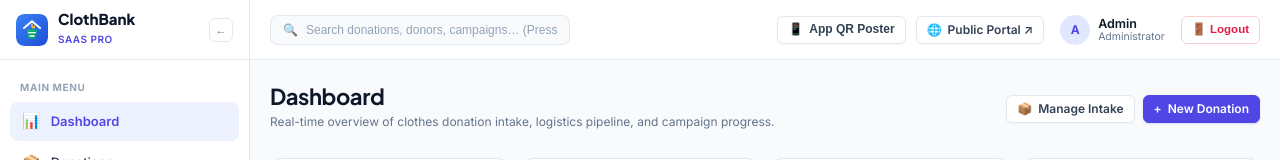
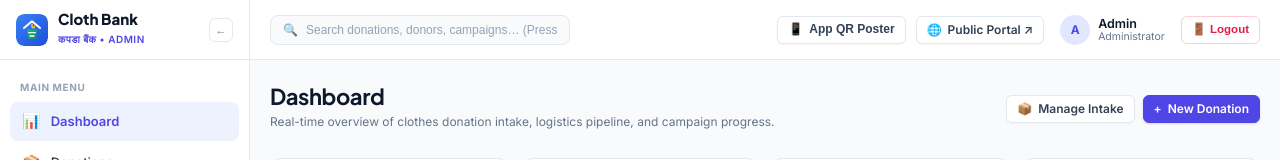
Before and after one commit to Juniorjel/cloth-bank, a Vue app in the folder frontend/: page /admin/dashboard in a window 1280 px wide. Shown: the top 160 px of the page. Built offline with nearby package versions, Linux system fonts and the light colour scheme; no server answers; the HTML template or start-up script is replaced by a standard one.

Commit message:
feat(ui): update app name to bilingual Cloth Bank (कपडा बैंक) and embed logo across all views

```diff
--- a/frontend/public/index.html
+++ b/frontend/public/index.html
@@ -3,7 +3,7 @@
   <head>
     <meta charset="utf-8" />
     <meta name="viewport" content="width=device-width, initial-scale=1.0" />
-    <title>Cloth Bank — Clothing Donation & Campaign Management</title>
+    <title>Cloth Bank (कपडा बैंक) — Clothing Donation & Disaster Relief</title>
     <link rel="icon" href="<%= BASE_URL %>logo.svg" />
 
     <!-- Google Fonts: Inter & Plus Jakarta Sans (Modern Clean SaaS) -->
--- a/frontend/src/layouts/AdminLayout.vue
+++ b/frontend/src/layouts/AdminLayout.vue
@@ -20,8 +20,8 @@
         <router-link to="/admin/dashboard" class="brand-badge-box">
           <img src="/logo.svg" alt="Cloth Bank Logo" class="brand-logo-img" />
           <div class="brand-info" v-if="!desktopSidebarCollapsed || mobileSidebarOpen">
-            <span class="brand-name">ClothBank</span>
-            <span class="brand-plan">SaaS Pro</span>
+            <span class="brand-name">Cloth Bank</span>
+            <span class="brand-plan">कपडा बैंक • Admin</span>
           </div>
         </router-link>
 
--- a/frontend/src/layouts/AgentLayout.vue
+++ b/frontend/src/layouts/AgentLayout.vue
@@ -5,7 +5,7 @@
         <img src="/logo.svg" alt="Cloth Bank Logo" class="brand-logo-wrap" />
         <div>
           <span class="brand-name">Cloth Bank</span>
-          <span class="brand-role-badge">Field Logistics</span>
+          <span class="brand-role-badge">कपडा बैंक • Field Logistics</span>
         </div>
       </div>
 
--- a/frontend/src/views/DonateForm.vue
+++ b/frontend/src/views/DonateForm.vue
@@ -6,7 +6,7 @@
         <div class="brand">
           <img src="/logo.svg" alt="Cloth Bank Logo" class="brand-logo-img" />
           <span class="brand-title">Cloth Bank</span>
-          <span class="brand-tag">Community Aid</span>
+          <span class="brand-tag">कपडा बैंक</span>
         </div>
         <router-link to="/login" class="btn btn-secondary btn-sm">
           <span>🔐</span> Staff Portal
--- a/frontend/src/views/Login.vue
+++ b/frontend/src/views/Login.vue
@@ -11,7 +11,7 @@
       </div>
 
       <div class="login-header">
-        <h1>Cloth Bank</h1>
+        <h1>Cloth Bank <span style="font-size: 1.1rem; color: #2563EB; font-weight: 700;">(कपडा बैंक)</span></h1>
         <p>Campaign & Logistics Management System</p>
       </div>
 
```
